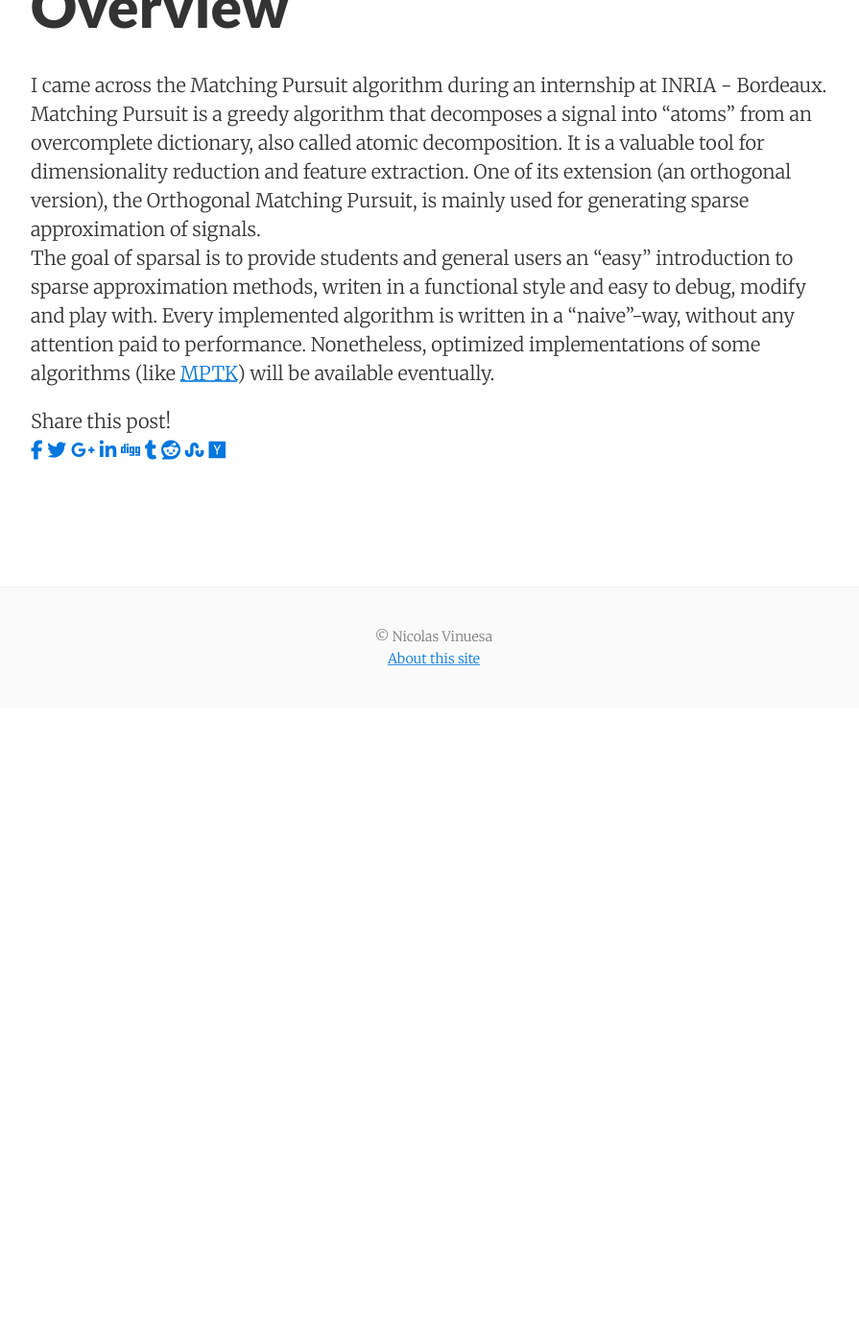
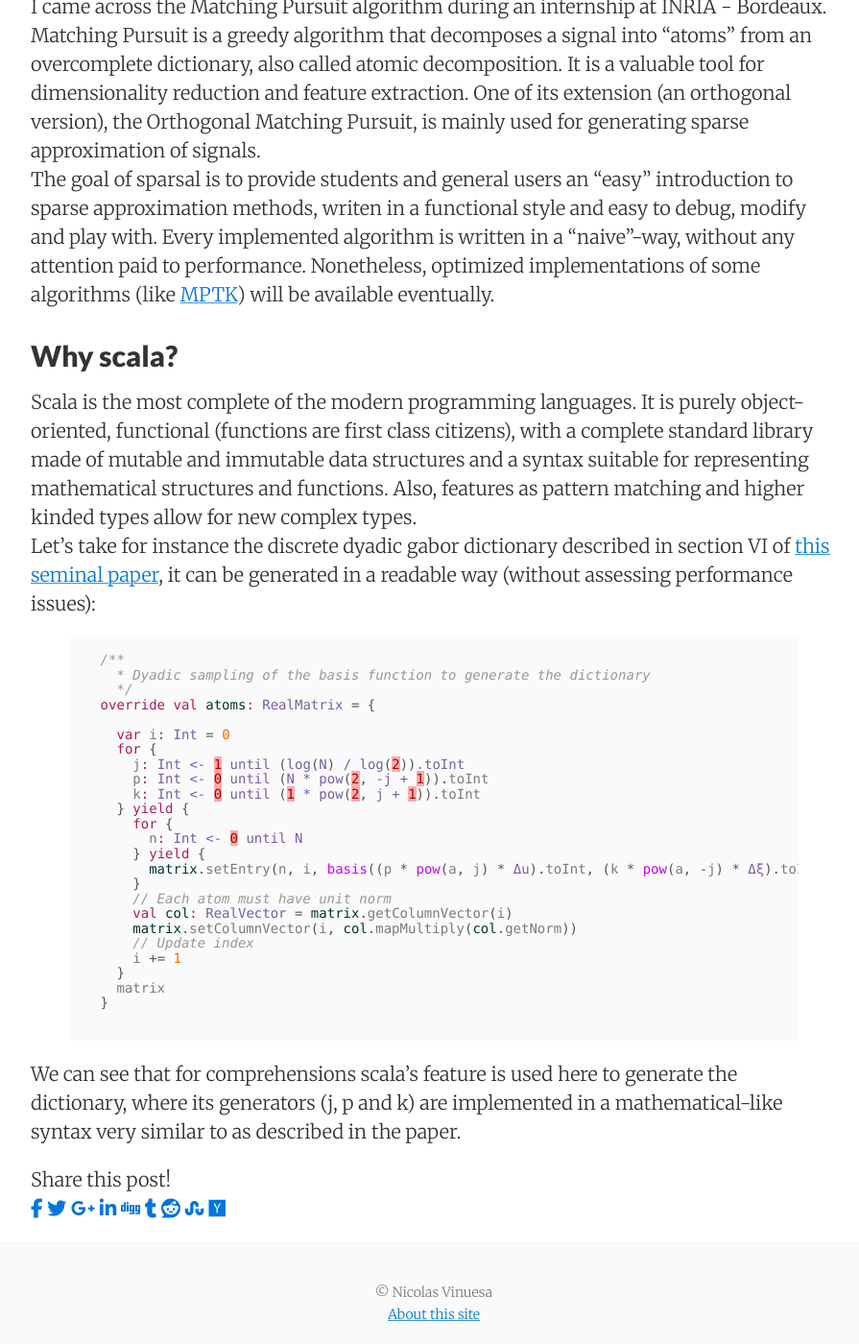
Before and after one commit to nvinuesa/nvinuesa.github.io, a Jekyll site: the page built from _posts/2017-01-14-sparsal-init.md, in a window 1280 px wide and 1400 px high, scrolled down 663 px. Shown: the whole window at 96% size, without its empty margins (188-1083 px from the left). Built offline with Jekyll 4.4.1, drawn with Linux system fonts in a browser that asks for light colours; nearby versions of some CDN libraries; before the commit the page ends 1293 px from its top, so only the background shows below that; some of the changed text lies outside the part shown.

Commit message:
Update 2017-01-14-sparsal-init.md

```diff
--- a/_posts/2017-01-14-sparsal-init.md
+++ b/_posts/2017-01-14-sparsal-init.md
@@ -10,9 +10,47 @@ This led to creating the Sparse Approximation Library - sparsal, for people look
 implemented in a human-readable, functional style.
 <br>
 
-# Overview
+## Overview
 I came across the Matching Pursuit algorithm during an internship at INRIA - Bordeaux. Matching Pursuit is a greedy algorithm that decomposes a signal into "atoms" from an overcomplete dictionary, also called atomic decomposition. It is a valuable tool for dimensionality reduction and feature extraction. One of its extension (an orthogonal version), the Orthogonal Matching Pursuit, is mainly used for generating sparse approximation of signals.
 <br>
 The goal of sparsal is to provide students and general users an "easy" introduction to sparse approximation methods, writen in a functional style and easy to debug, modify and play with. Every implemented algorithm is written in a "naive"-way, without any attention paid to performance. Nonetheless, optimized implementations of some algorithms (like [MPTK][mptk]) will be available eventually.
 
 [mptk]: http://mptk.irisa.fr/
+
+## Why scala?
+Scala is the most complete of the modern programming languages. It is purely object-oriented, functional (functions are first class citizens), with a complete standard library made of mutable and immutable data structures and a syntax suitable for representing mathematical structures and functions. Also, features as pattern matching and higher kinded types allow for  new complex types.
+<br>
+Let's take for instance the discrete dyadic gabor dictionary described in section VI of [this seminal paper][mp], it can be generated in a readable way (without assessing performance issues):
+
+[mp]: https://www.di.ens.fr/~mallat/papiers/MallatPursuit93.pdf
+
+{% highlight scala %}
+
+  /**
+    * Dyadic sampling of the basis function to generate the dictionary
+    */
+  override val atoms: RealMatrix = {
+
+    var i: Int = 0
+    for {
+      j: Int <- 1 until (log(N) / log(2)).toInt
+      p: Int <- 0 until (N * pow(2, -j + 1)).toInt
+      k: Int <- 0 until (1 * pow(2, j + 1)).toInt
+    } yield {
+      for {
+        n: Int <- 0 until N
+      } yield {
+        matrix.setEntry(n, i, basis((p * pow(a, j) * Δu).toInt, (k * pow(a, -j) * Δξ).toInt, pow(a, j).toInt)(n))
+      }
+      // Each atom must have unit norm
+      val col: RealVector = matrix.getColumnVector(i)
+      matrix.setColumnVector(i, col.mapMultiply(col.getNorm))
+      // Update index
+      i += 1
+    }
+    matrix
+  }
+
+{% endhighlight %}
+
+We can see that for comprehensions scala's feature is used here to generate the dictionary, where its generators (j, p and k) are implemented in a mathematical-like syntax very similar to as described in the paper.
```
